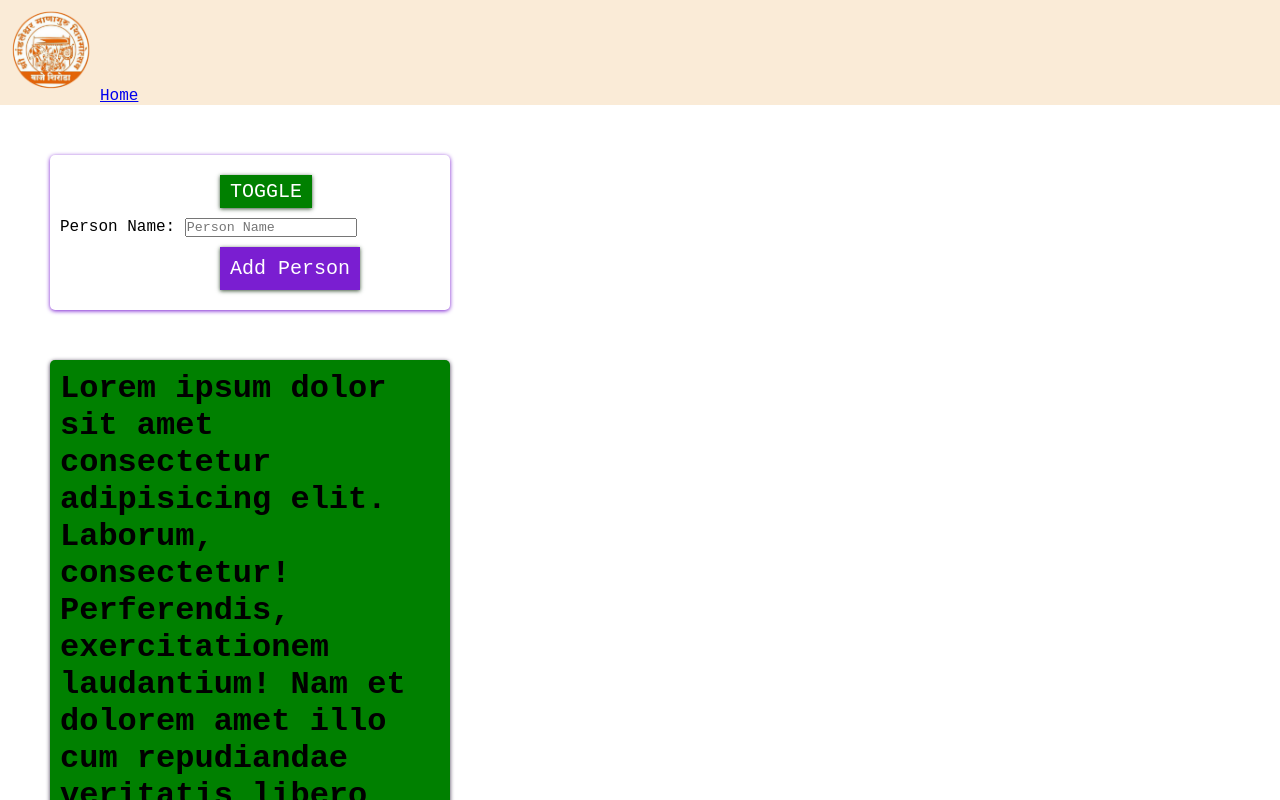
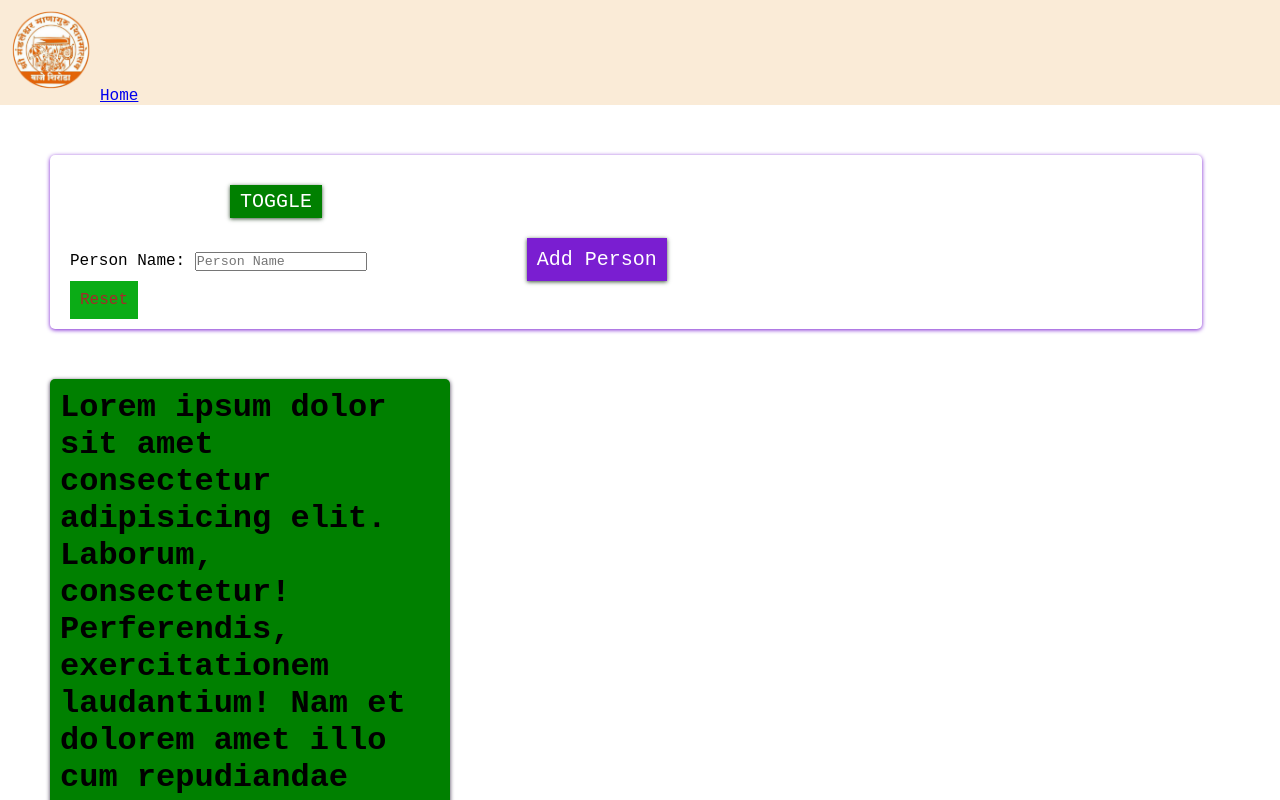
Before and after one commit to Dhanraj-Naik/task_creator, a React (Create React App) app: page / in a window 1280 px wide. Shown: the top 800 px of the page. Built offline with nearby package versions, Linux system fonts and the light colour scheme; a web font is replaced by a local one.

Commit message:
form and input fields

```diff
--- a/src/App.css
+++ b/src/App.css
@@ -1,8 +1,18 @@
 .App {
-    width: 400px;
+    width: 90%;
     border-radius: 5px;
     /* box-shadow: rgb(72, 58, 85) 0px 1px 4px; */
     box-shadow: var(--theme-border) 0px 1px 4px;
-    padding: 10px;
+    padding: 20px;
     margin: 50px;
 }
+
+.resetField{
+    padding: 10px;
+    /* position: relative; */
+    /* right: 0px; */
+    color: brown;
+    background-color: rgb(11, 172, 22);
+    /* width: 50px; */
+    /* left: 200px */
+}
--- a/src/components/AddTaskForm.js
+++ b/src/components/AddTaskForm.js
@@ -1,13 +1,37 @@
+import { useState } from "react"
 
 
 const AddTaskForm = () => {
+
+    const [user, setUser] = useState("")
+
+    const handleChange = (event) => {
+        setUser(event.target.value)
+    }
+    const handleReset = () => {
+        setUser("")
+    }
+
+
     return (
         <section className="addtask">
             <form
             >
                 <label htmlFor="task">Person Name: </label>
-                <input type="text" name="task" id="task" placeholder="Person Name" />
+                <input
+                    type="text"
+                    name="task"
+                    id="task"
+                    placeholder="Person Name"
+                    autoComplete="off"
+                    onChange={handleChange}
+                    value={user}
+                />
                 <button type="submit">Add Person</button>
+                <div>
+                    <span onClick={handleReset} className="resetField">Reset</span>
+                    <p>{user}</p>
+                </div>
             </form>
         </section>
     )
```
